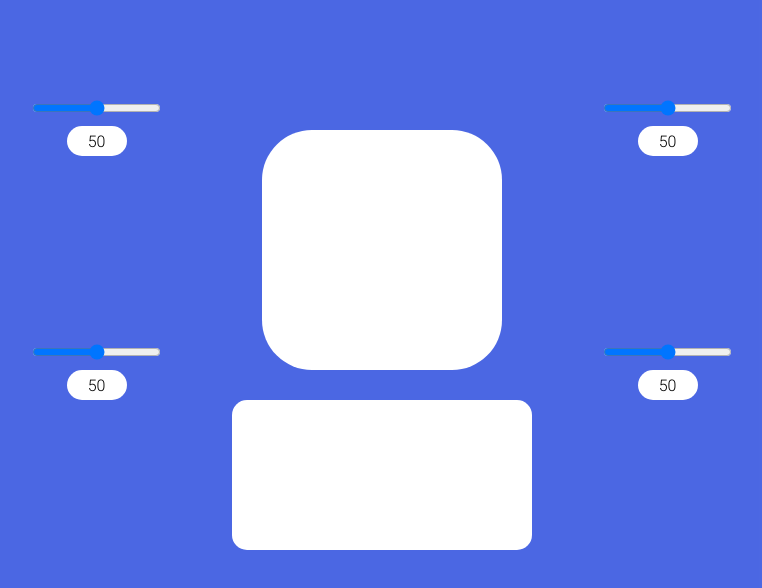
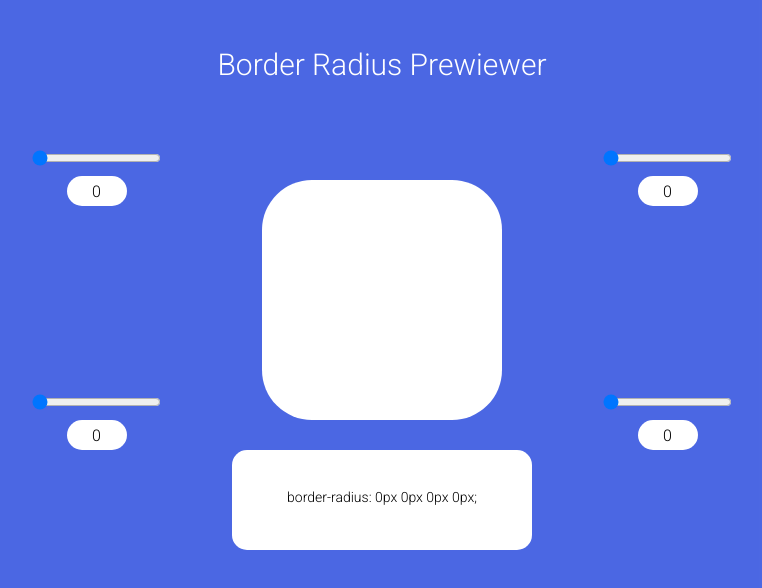
Before and after one commit to VasilyPleshanov/Border-radius-Prewiewer, a plain HTML site: page index.html in a window 1280 px wide. Shown: the whole page, without its empty margins (258-1020 px from the left). Drawn offline with Linux system fonts and the light colour scheme.

Commit message:
Add files via upload

```diff
--- a/index.html
+++ b/index.html
@@ -9,16 +9,17 @@
 </head>
 <body>
     <main class="main">
+        <header class="header">Border Radius Prewiewer</header>
         <div class="border-radius-prewiewer">
 
             <div class="border-radius-prewiewer__setting setting-left-top">
-                <input class="setting-left-top__range range" type="range" oninput="resizeRadiusLeftTop()">
-                <input class="setting-left-top__input input" type="text" value="50">
+                <input class="setting-left-top__range range" type="range" oninput="resizeRadiusLeftTop()" value="0">
+                <input class="setting-left-top__input input" type="text" value="0">
             </div>
 
             <div class="border-radius-prewiewer__setting setting-left-bottom">
-                <input class="setting-left-bottom__range range" type="range" oninput="resizeRadiusLeftBottom()">
-                <input class="setting-left-bottom__input input" type="text" value="50">
+                <input class="setting-left-bottom__range range" type="range" oninput="resizeRadiusLeftBottom()" value="0">
+                <input class="setting-left-bottom__input input" type="text" value="0">
             </div>
 
             <div class="border-radius-prewiewer__container">
@@ -27,13 +28,13 @@
             <div class="border-radius-prewiewer__display"></div>
 
             <div class="border-radius-prewiewer__setting setting-right-top">
-                <input class="setting-setting-right-top__range range" type="range" oninput="resizeRadiusRightTop()">
-                <input class="setting-setting-right-top__input input" type="text" value="50">
+                <input class="setting-setting-right-top__range range" type="range" oninput="resizeRadiusRightTop()" value="0">
+                <input class="setting-setting-right-top__input input" type="text" value="0">
             </div>
 
             <div class="border-radius-prewiewer__setting setting-right-bottom">
-                <input class="setting-right-bottom__range range" type="range" oninput="resizeRadiusRightBottom()">
-                <input class="setting-right-bottom__input input" type="text" value="50">
+                <input class="setting-right-bottom__range range" type="range" oninput="resizeRadiusRightBottom()" value="0">
+                <input class="setting-right-bottom__input input" type="text" value="0">
             </div>
         </div>
     </main>
--- a/script.js
+++ b/script.js
@@ -14,14 +14,16 @@ const inputRightBottom = document.querySelector('.setting-right-bottom__input')
 
 
 const displayOutput = () => {
-    display.innerText = `border-radius: ${inputLeftTop.value}px ${inputRightTop.value}px ${inputRightBottom.value}px ${inputLeftBottom.value}px;`
+    display.innerText = `border-radius: ${inputLeftTop.value == '' ? '0' : inputLeftTop.value}px ${inputRightTop.value == '' ? '0' : inputRightTop.value}px ${inputRightBottom.value == '' ? '0' : inputRightBottom.value}px ${inputLeftBottom.value == '' ? '0' : inputLeftBottom.value}px;`
 }
+
+displayOutput()
 
 
 
 const resizeRadiusLeftTop = () => {
+    block.style.borderTopLeftRadius = rangeLeftTop.value + 'px'
     inputLeftTop.value = rangeLeftTop.value
-    block.style.borderTopLeftRadius = rangeLeftTop.value + 'px'
     displayOutput()
 }
 
@@ -46,26 +48,25 @@ const resizeRadiusRightBottom = () => {
 
 
 inputLeftTop.addEventListener('input', () => {
-    // inputLeftTop.value == '' ? inputLeftTop.value = 0 : inputLeftTop.value
-    rangeLeftTop.value = inputLeftTop.value
+    inputLeftTop.value == '' ? rangeLeftTop.value = 0 : rangeLeftTop.value = inputLeftTop.value
     block.style.borderTopLeftRadius = inputLeftTop.value + 'px'
     displayOutput()
 })
 
 inputLeftBottom.addEventListener('input', () => {
-    // inputLeftBottom.value == '' ? inputLeftBottom.value = 0 : inputLeftBottom.value
+    inputLeftBottom.value == '' ? rangeLeftBottom.value = 0 : rangeLeftBottom.value = inputLeftBottom.value
     block.style.borderBottomLeftRadius = inputLeftBottom.value + 'px'
     displayOutput()
 })
 
 inputRightTop.addEventListener('input', () => {
-    // inputRightTop.value == '' ? inputRightTop.value = 0 : inputRightTop.value
+    inputRightTop.value == '' ? rangeRightTop.value = 0 : rangeRightTop.value = inputRightTop.value
     block.style.borderTopRightRadius = inputRightTop.value + 'px'
     displayOutput()
 })
 
 inputRightBottom.addEventListener('input', () => {
-    // inputRightBottom.value == '' ? inputRightBottom.value = 0 : inputRightBottom.value
+    inputRightBottom.value == '' ? rangeRightBottom.value = 0 : rangeRightBottom.value = inputRightBottom.value
     block.style.borderBottomRightRadius = inputRightBottom.value + 'px'
     displayOutput()
 })
--- a/style.css
+++ b/style.css
@@ -74,7 +74,7 @@
 
   /*------------------------*/
 
-  .body {
+  body {
     font-family: 'Roboto', sans-serif;
   }
 
@@ -82,8 +82,15 @@
     height: 100%;
     width: 100%;
     padding: 100px;
-    padding-top: 100px;
+    padding-top: 50px;
     background-color: #042bd8b6;
+  }
+
+  .header {
+    color: #fff;
+    height: 100px;
+    font-size: 30px;
+    text-align: center;
   }
 
   .border-radius-prewiewer {
@@ -134,12 +141,11 @@
     grid-area: display;
     color: #000;
     width: 300px;
-    height: 150px;
+    height: 100px;
     background-color: #fff;
     border-radius: 15px;
     text-align: center;
     padding-top: 40px;
-    font-family: 'Roboto', sans-serif;
   }
 
   .setting-right-top {
@@ -157,7 +163,6 @@
     font-size: 16px;
     text-align: center;
     border-radius: 15px;
-    font-family: 'Roboto', sans-serif;
   }
 
   .range {
```
